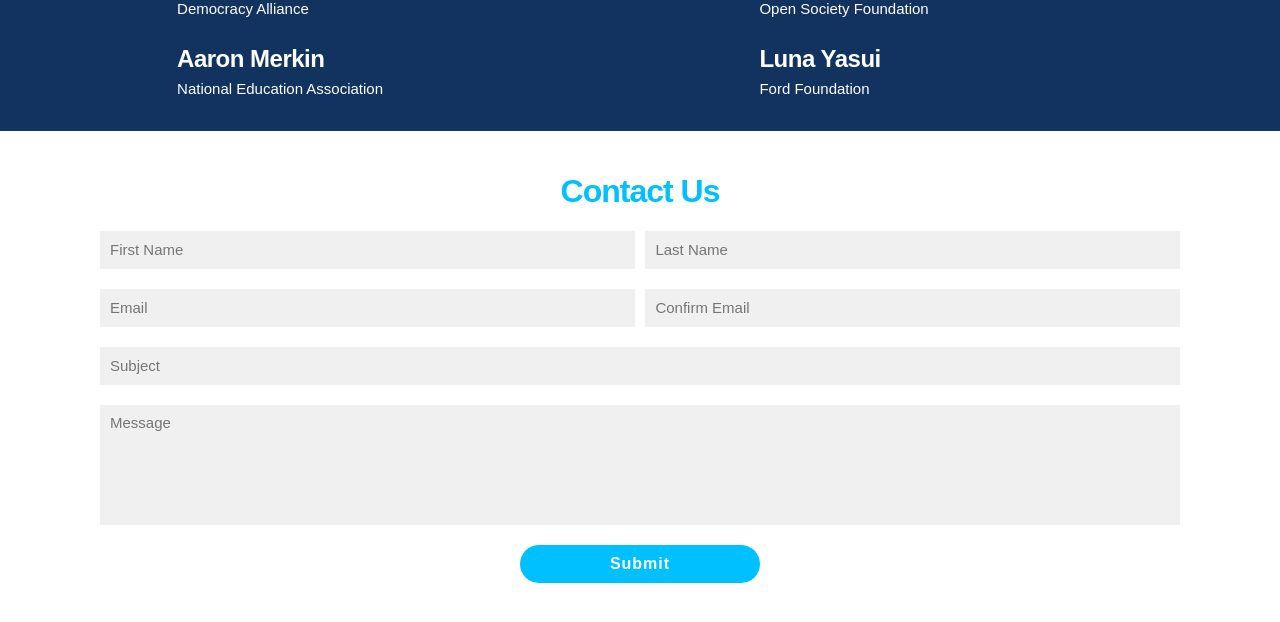
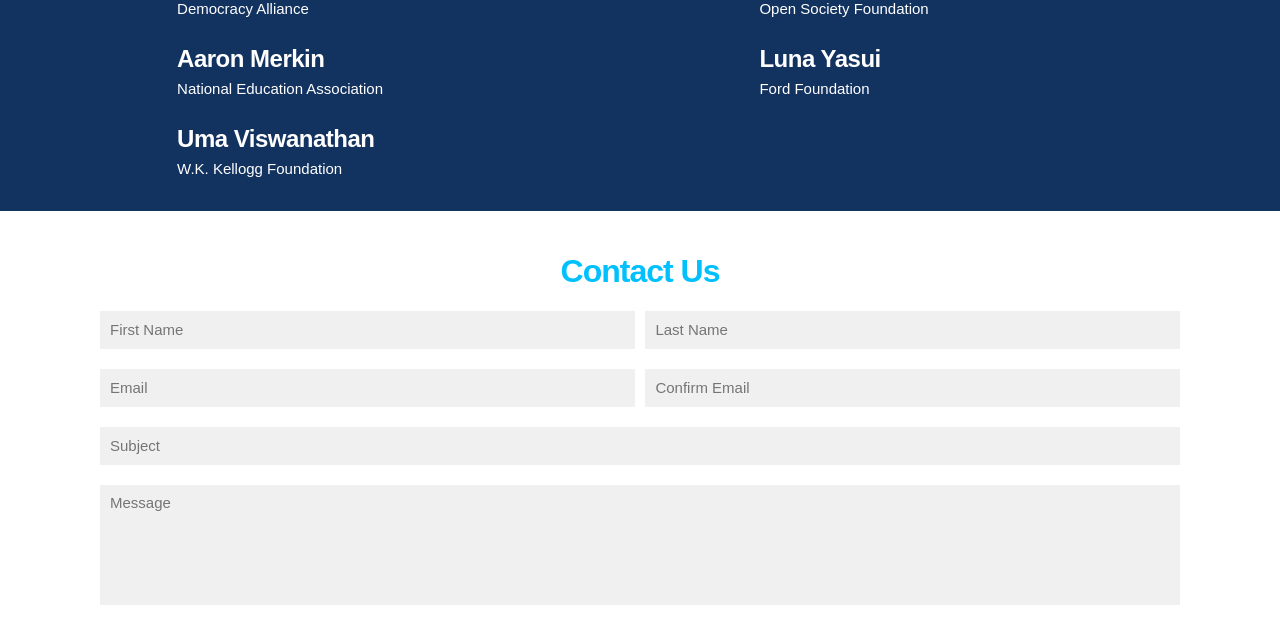
Before and after one commit to mojowen/youthengagementfund.org, a website: page index.html in a window 1280 px wide. Shown: the part 1530-2152 px from the top of the page. Drawn offline with Linux system fonts and the light colour scheme.

Commit message:
Add Uma Viswanathan

```diff
--- a/index.html
+++ b/index.html
@@ -113,6 +113,10 @@
             <h5>Aaron Merkin</h5>
             National Education Association
           </div>
+          <div class="board-member">
+            <h5>Uma Viswanathan </h5>
+            W.K. Kellogg Foundation
+          </div>
         </div>
         <div class="two columns gap">&nbsp;</div>
         <div class="four columns">
```
